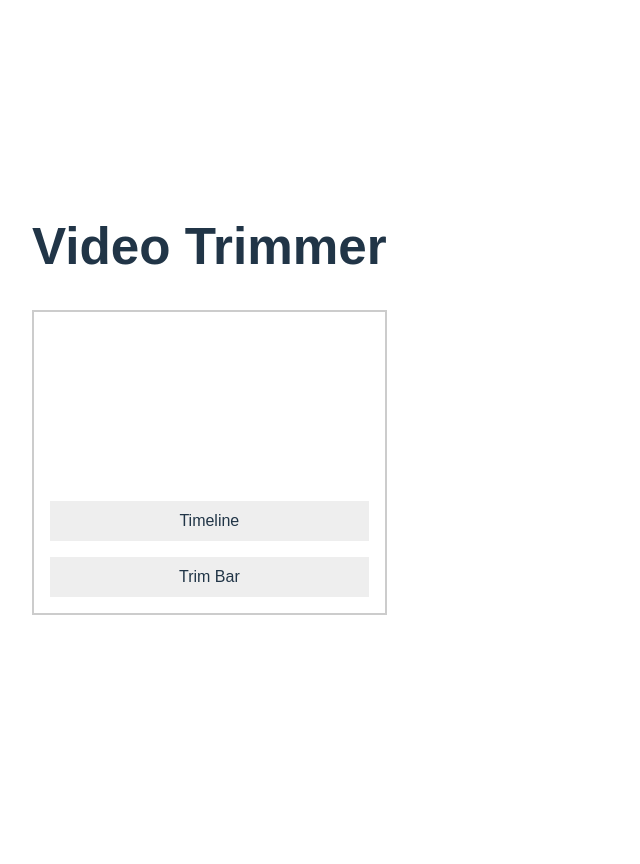
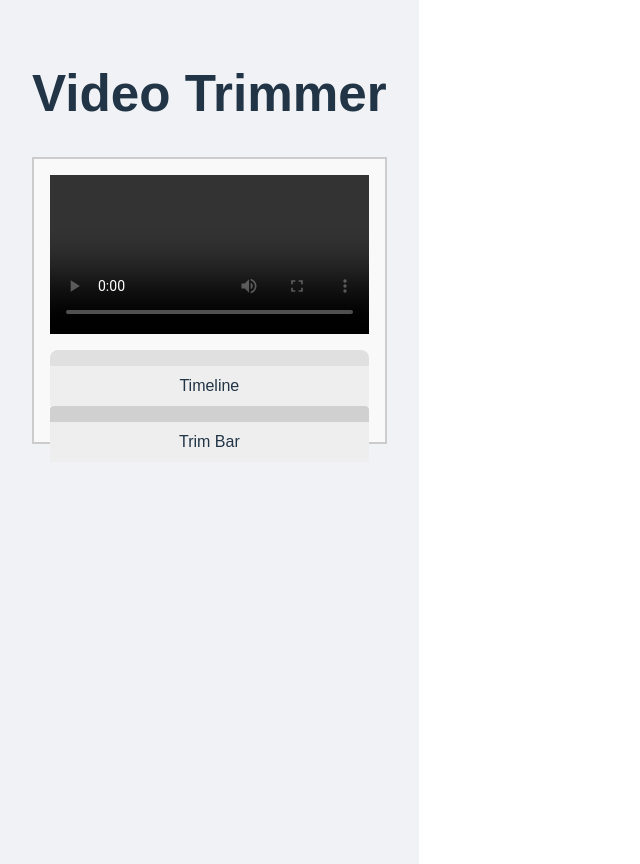
Before and after one commit to AdiAharonov/video-trimmer, a React (Vite) app: page / in a window 1280 px wide. Shown: the whole page, without its empty margins (0-640 px from the left). Before the commit the page ends 800 px from the top, so only its background shows below. Built offline with nearby package versions, Linux system fonts and the light colour scheme.

Commit message:
Add layout styling using CSS Modules and Flexbox

```diff
--- a/src/components/VideoPlayer.tsx
+++ b/src/components/VideoPlayer.tsx
@@ -1,12 +1,17 @@
-import Timeline from "./Timeline";
-import TrimBar from "./TrimBar";
+import Timeline from './Timeline';
+import TrimBar from './TrimBar';
+import styles from '../styles/VideoPlayer.module.css';
 
 const VideoPlayer = () => {
   return (
-    <div className="video-player">
-      <video />
-      <Timeline />
-      <TrimBar />
+    <div className={styles.videoPlayer}>
+      <video className={styles.videoElement} controls />
+      <div className={styles.timeline}>
+        <Timeline />
+      </div>
+      <div className={styles.trimBar}>
+        <TrimBar />
+      </div>
     </div>
   );
 };
--- a/src/styles/App.css
+++ b/src/styles/App.css
@@ -1,7 +1,11 @@
 .App {
   font-family: sans-serif;
   padding: 2rem;
+  text-align: center;
+  background-color: #f0f2f5;
+  min-height: 100vh;
 }
+
 
 .video-player {
   margin-top: 2rem;
--- /dev/null
+++ b/src/styles/VideoPlayer.module.css
@@ -0,0 +1,31 @@
+.videoPlayer {
+    display: flex;
+    flex-direction: column;
+    align-items: center;
+    gap: 1rem;
+    border: 2px solid #ccc;
+    padding: 1rem;
+    background-color: #f9f9f9;
+    max-width: 800px;
+    margin: auto;
+  }
+
+  .videoElement {
+    width: 100%;
+    max-height: 400px;
+    background-color: black;
+  }
+
+  .timeline {
+    width: 100%;
+    height: 40px;
+    background-color: #e0e0e0;
+    border-radius: 8px;
+  }
+
+  .trimBar {
+    width: 100%;
+    height: 20px;
+    background-color: #d0d0d0;
+    border-radius: 4px;
+  }
```
Also changed, not shown: 1 other file (tests, documents, lock files or other folders).
